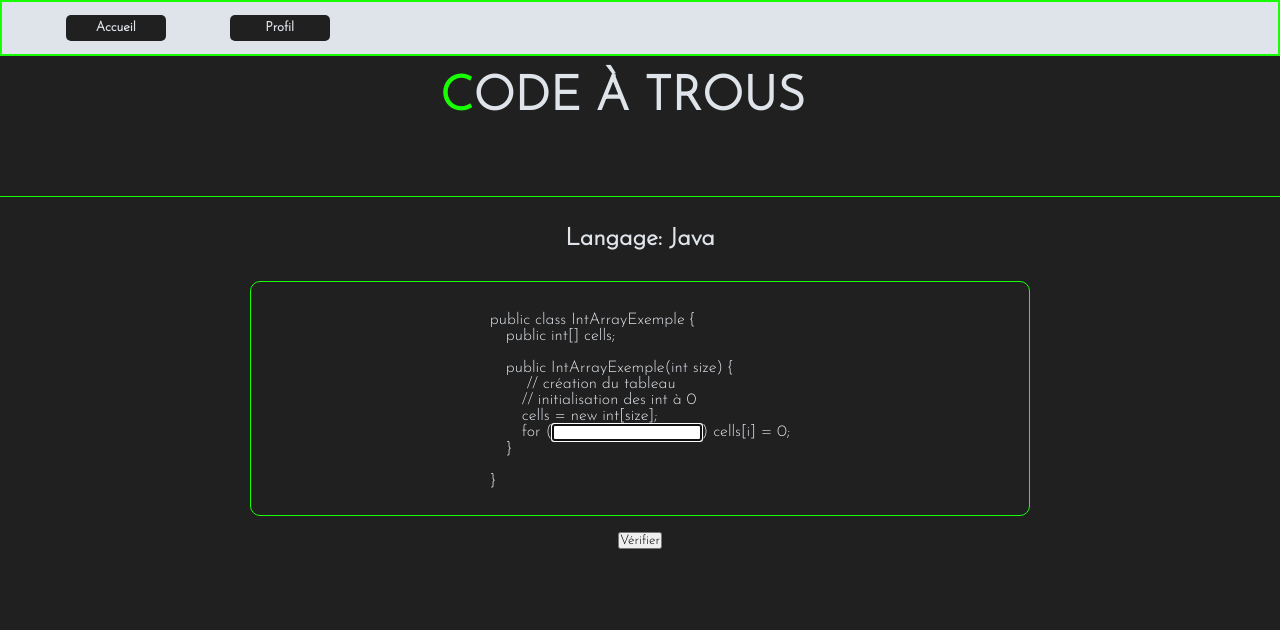
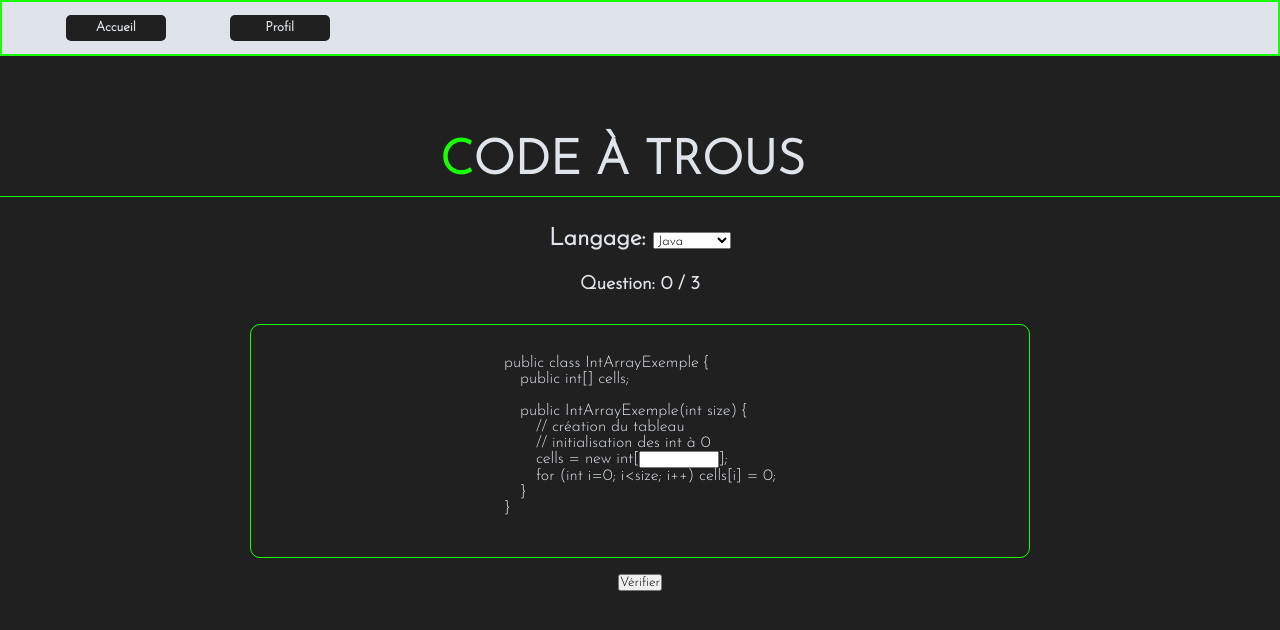
Before and after one commit to Emiliolosbostos/Projet-tuteure-s3, a PHP site: page /client/codeAtrous.php in a window 1280 px wide. Shown: the top 630 px of the page. Run offline with PHP 8.4, Linux system fonts and the light colour scheme.

Commit message:
Amélioration code a trou

```diff
--- a/assets/css/codeAtrous.css
+++ b/assets/css/codeAtrous.css
@@ -32,16 +32,24 @@ h1, h2, #code {
     justify-items: center;
 }
 
+#submit {
+    margin-left: 85px;
+}
+
 #code {
     border: 1px #17ff02 groove;
     border-radius: 10px 10px 10px 10px;
     margin: 30px 250px 0px 250px;
     padding: 30px 0px 10px 0px;
+    padding-bottom: 25px;
 }
 
 h1 {
+    padding-top: 90px;
     margin-top: 90px;
+
 }
+
 
 hr {
     height: 1px;
--- a/assets/js/codeAtrous.js
+++ b/assets/js/codeAtrous.js
@@ -1,22 +1,323 @@
-function erreurl(numliste) {
-    laliste=eval("form1.liste"+numliste);
-    return laliste[laliste.selectedIndex].value;
+// - TROUVER DES QUESTIONS
+// - ARRANGER CSS
+
+
+
+// lis le select
+var language = document.getElementById("language").value;
+var selectElement = document.getElementById("language");
+selectElement.addEventListener('change', (event) => {
+    var language = event.target.value;
+    languageChange(language);
+});
+
+//initialisation variables
+var index=0;
+var score=0;
+var nbQuestion=0;
+//tableau questions
+var tabQuestions;
+var input = document.getElementById('answer');
+
+//Initialisation jeu
+init("Java");
+
+//Selon le langage choisi, crée un tableau avec les questions et réponses
+function setQuestion(language,index) {
+    switch (language) {
+        case 'Java':
+            tabQuestions = [
+                [
+                "<blockquote id=\"question\">\n" +
+                "            public class IntArrayExemple { <br>\n" +
+                "            &emsp;public int[] cells;<br>\n" +
+                "            <br>\n" +
+                "            &emsp;public IntArrayExemple(int size) { <br>\n" +
+                "            &emsp;&emsp;// création du tableau <br>\n" +
+                "            &emsp;&emsp;// initialisation des int à 0 <br>\n" +
+                "            &emsp;&emsp;cells = new int[<input name=\"rep1\" id=\"answer\" type=text size=10 maxlength=\"10\" checked></input>]; <br>\n" +
+                "            &emsp;&emsp;for (int i=0; i&lt;size; i++) cells[i] = 0; <br>\n" +
+                "            &emsp;} <br>\n" +
+                "            } <br>\n" +
+                "            <br>\n" +
+                "        </blockquote>",
+                "<blockquote id=\"question\">\n" +
+                "    public class IntArrayExemple { <br>\n" +
+                "    &emsp;public exemple2[] <input name=\"rep1\" id=\"answer\" type=text size=20 maxlength=\"20\" checked></input>;<br>\n" +
+                "    <br>\n" +
+                "    } <br>\n" +
+                "    <br>\n" +
+                "</blockquote>",
+                "<blockquote id=\"question\">\n" +
+                "    public class IntArrayExemple { <br>\n" +
+                "    &emsp;public exemple3[] <input name=\"rep1\" id=\"answer\" type=text size=20 maxlength=\"20\" checked></input>;<br>\n" +
+                "    <br>\n" +
+                "    } <br>\n" +
+                "    <br>\n" +
+                "</blockquote>"
+            ],
+                [
+                    "size",
+                    "answer",
+                    "answer"
+                ]
+            ];
+            setTotalQuestionNumber(tabQuestions[0].length);
+            break;
+        case 'Python':
+            tabQuestions = [
+                [
+                    "<blockquote id=\"question\">\n" +
+                    "            public class IntArrayExemple { <br>\n" +
+                    "            &emsp;public int[] cells;<br>\n" +
+                    "            <br>\n" +
+                    "            &emsp;public IntArrayExejgk hjfghdes int à 0 <br>\n" +
+                    "            &emsp;&emsp;cells = new int[<input name=\"rep1\" id=\"answer\" type=text size=10 maxlength=\"10\" checked></input>]; <br>\n" +
+                    "            &emsp;&emsp;for (int i=0; i&lt;size; i++) cells[i] = 0; <br>\n" +
+                    "            &emsp;} <br>\n" +
+                    "            } <br>\n" +
+                    "            <br>\n" +
+                    "        </blockquote>",
+                    "<blockquote id=\"question\">\n" +
+                    "    public class IntArrayExemple { <br>\n" +
+                    "    &emsp;public exemple2[] <input name=\"rep1\" id=\"answer\" type=text size=20 maxlength=\"20\" checked></input>;<br>\n" +
+                    "    <br>\n" +
+                    "    } <br>\n" +
+                    "    <br>\n" +
+                    "</blockquote>"
+                ],
+                [
+                    "size",
+                    "answer"
+                ]
+            ];
+            setTotalQuestionNumber(tabQuestions[0].length);
+            break;
+        case 'HTML':
+            tabQuestions = [
+                [
+                    "<blockquote id=\"question\">\n" +
+                    "            public class IntArrayExemple { <br>\n" +
+                    "            &emsp;public int[] cells;<br>\n" +
+                    "            <br>\n" +
+                    "            &emsp;public IntArrayExemple(int size) { <br>\n" +
+                    "            &emsp;&emsp;// création du tableau <br>\n" +
+                    "            &emsp;&emsp;// initialisation des int à 0 <br>\n" +
+                    "            &emsp;&emsp;cells = new int[<input name=\"rep1\" id=\"answer\" type=text size=10 maxlength=\"10\" checked></input>]; <br>\n" +
+                    "            &emsp;&emsp;for (int i=0; i&lt;size; i++) cells[i] = 0; <br>\n" +
+                    "            &emsp;} <br>\n" +
+                    "            } <br>\n" +
+                    "            <br>\n" +
+                    "        </blockquote>",
+                    "<blockquote id=\"question\">\n" +
+                    "    public class IntArrayExemple { <br>\n" +
+                    "    &emsp;public exemple2[] <input name=\"rep1\" id=\"answer\" type=text size=20 maxlength=\"20\" checked></input>;<br>\n" +
+                    "    <br>\n" +
+                    "    } <br>\n" +
+                    "    <br>\n" +
+                    "</blockquote>",
+                    "<blockquote id=\"question\">\n" +
+                    "    public class IntArrayExemple { <br>\n" +
+                    "    &emsp;public exemple3[] <input name=\"rep1\" id=\"answer\" type=text size=20 maxlength=\"20\" checked></input>;<br>\n" +
+                    "    <br>\n" +
+                    "    } <br>\n" +
+                    "    <br>\n" +
+                    "</blockquote>"
+                ],
+                [
+                    "size",
+                    "answer",
+                    "answer"
+                ]
+            ];
+            setTotalQuestionNumber(tabQuestions[0].length);
+            break;
+        case 'Javascript':
+            tabQuestions = [
+                [
+                    "<blockquote id=\"question\">\n" +
+                    "            public class IntArrayExemple { <br>\n" +
+                    "            &emsp;public int[] cells;<br>\n" +
+                    "            <br>\n" +
+                    "            &emsp;public IntArrayExemple(int size) { <br>\n" +
+                    "            &emsp;&emsp;// création du tableau <br>\n" +
+                    "            &emsp;&emsp;// initialisation des int à 0 <br>\n" +
+                    "            &emsp;&emsp;cells = new int[<input name=\"rep1\" id=\"answer\" type=text size=10 maxlength=\"10\" checked></input>]; <br>\n" +
+                    "            &emsp;&emsp;for (int i=0; i&lt;size; i++) cells[i] = 0; <br>\n" +
+                    "            &emsp;} <br>\n" +
+                    "            } <br>\n" +
+                    "            <br>\n" +
+                    "        </blockquote>",
+                    "<blockquote id=\"question\">\n" +
+                    "    public class IntArrayExemple { <br>\n" +
+                    "    &emsp;public exemple2[] <input name=\"rep1\" id=\"answer\" type=text size=20 maxlength=\"20\" checked></input>;<br>\n" +
+                    "    <br>\n" +
+                    "    } <br>\n" +
+                    "    <br>\n" +
+                    "</blockquote>",
+                    "<blockquote id=\"question\">\n" +
+                    "    public class IntArrayExemple { <br>\n" +
+                    "    &emsp;public exemple3[] <input name=\"rep1\" id=\"answer\" type=text size=20 maxlength=\"20\" checked></input>;<br>\n" +
+                    "    <br>\n" +
+                    "    } <br>\n" +
+                    "    <br>\n" +
+                    "</blockquote>"
+                ],
+                [
+                    "size",
+                    "answer",
+                    "answer"
+                ]
+            ];
+            setTotalQuestionNumber(tabQuestions[0].length);
+            break;
+        case 'C':
+            tabQuestions = [
+                [
+                    "<blockquote id=\"question\">\n" +
+                    "            public class IntArrayExemple { <br>\n" +
+                    "            &emsp;public int[] cells;<br>\n" +
+                    "            <br>\n" +
+                    "            &emsp;public IntArrayExemple(int size) { <br>\n" +
+                    "            &emsp;&emsp;// création du tableau <br>\n" +
+                    "            &emsp;&emsp;// initialisation des int à 0 <br>\n" +
+                    "            &emsp;&emsp;cells = new int[<input name=\"rep1\" id=\"answer\" type=text size=10 maxlength=\"10\" checked></input>]; <br>\n" +
+                    "            &emsp;&emsp;for (int i=0; i&lt;size; i++) cells[i] = 0; <br>\n" +
+                    "            &emsp;} <br>\n" +
+                    "            } <br>\n" +
+                    "            <br>\n" +
+                    "        </blockquote>",
+                    "<blockquote id=\"question\">\n" +
+                    "    public class IntArrayExemple { <br>\n" +
+                    "    &emsp;public exemple2[] <input name=\"rep1\" id=\"answer\" type=text size=20 maxlength=\"20\" checked></input>;<br>\n" +
+                    "    <br>\n" +
+                    "    } <br>\n" +
+                    "    <br>\n" +
+                    "</blockquote>",
+                    "<blockquote id=\"question\">\n" +
+                    "    public class IntArrayExemple { <br>\n" +
+                    "    &emsp;public exemple3[] <input name=\"rep1\" id=\"answer\" type=text size=20 maxlength=\"20\" checked></input>;<br>\n" +
+                    "    <br>\n" +
+                    "    } <br>\n" +
+                    "    <br>\n" +
+                    "</blockquote>"
+                ],
+                [
+                    "size",
+                    "answer",
+                    "answer"
+                ]
+            ];
+            setTotalQuestionNumber(tabQuestions[0].length);
+            break;
+        default:
+            tabQuestions = [
+                [
+                    "<blockquote id=\"question\">\n" +
+                    "            public class IntArrayExemple { <br>\n" +
+                    "            &emsp;public int[] cells;<br>\n" +
+                    "            <br>\n" +
+                    "            &emsp;public IntArrayExemple(int size) { <br>\n" +
+                    "            &emsp;&emsp;// création du tableau <br>\n" +
+                    "            &emsp;&emsp;// initialisation des int à 0 <br>\n" +
+                    "            &emsp;&emsp;cells = new int[<input name=\"rep1\" id=\"answer\" type=text size=10 maxlength=\"10\" checked></input>]; <br>\n" +
+                    "            &emsp;&emsp;for (int i=0; i&lt;size; i++) cells[i] = 0; <br>\n" +
+                    "            &emsp;} <br>\n" +
+                    "            } <br>\n" +
+                    "            <br>\n" +
+                    "        </blockquote>",
+                    "<blockquote id=\"question\">\n" +
+                    "    public class IntArrayExemple { <br>\n" +
+                    "    &emsp;public exemple2[] <input name=\"rep1\" id=\"answer\" type=text size=20 maxlength=\"20\" checked></input>;<br>\n" +
+                    "    <br>\n" +
+                    "    } <br>\n" +
+                    "    <br>\n" +
+                    "</blockquote>",
+                    "<blockquote id=\"question\">\n" +
+                    "    public class IntArrayExemple { <br>\n" +
+                    "    &emsp;public exemple3[] <input name=\"rep1\" id=\"answer\" type=text size=20 maxlength=\"20\" checked></input>;<br>\n" +
+                    "    <br>\n" +
+                    "    } <br>\n" +
+                    "    <br>\n" +
+                    "</blockquote>"
+                ],
+                [
+                    "size",
+                    "answer",
+                    "answer"
+                ]
+            ];
+            setTotalQuestionNumber(tabQuestions[0].length);
+            break;
+    }
+
+    console.log(tabQuestions[0].length)
+    if (index<=tabQuestions[0].length-1)
+        document.getElementById("code").innerHTML = tabQuestions[0][index];
+    else {
+        document.getElementById("code").innerHTML = "BRAVO, TU AS PARCOURU TOUTES LES QUESTIONS"
+        document.getElementById("check").innerHTML = "";
+        document.getElementById("question").textContent = "";
+    }
 }
 
-function message(erreurs) {
-    if (erreurs==0) alert('Bravo, aucune erreur !');
-    else if (erreurs==1) alert('Tu as fait une erreur !');
-    else alert('Tu as fait '+erreurs+' erreurs !');
+function languageChange(language) {
+    index=0;
+    score=0;
+    nbQuestion=0;
+    init(language);
+    // setQuestionNumber(value)
+    // setQuestion(language,index);
+}
+//appui du bouton vérifier
+function check() {
+    nbQuestion++;
+    setQuestionNumber(nbQuestion);
+    errors(index);
+    index++;
+
+    language = document.getElementById("language").value;
+    setQuestion(language,index);
+    // setScore(nbQuestion);
+    // document.getElementById("score").innerHTML = "Score: <span id=\"scoreNow\"></span> / <span id=\"scoreTotal\"></span>";
 }
 
-
-function verif1() {
-    erreurs=0;
-    if (form2.rep1.value!="int i=0; i<size; i++") erreurs++;
-    // if (form2.rep2.value!="180") erreurs++;
-    message(erreurs);
+//vérifie la réponse
+function errors(index) {
+    response = document.getElementById("response")
+    answer = document.getElementById("answer").value
+    console.log(answer);
+    if (answer==tabQuestions[1][index]) {
+        var txt = "Juste";
+        score++;
+    }
+    if (answer!=tabQuestions[1][index]) var txt = "Faux, la réponse était: "+tabQuestions[1][index];
+    document.getElementById("scoreNow").innerHTML=score;
+    alert(txt);
 }
 
-var input = document.getElementById('answer');
-input.focus();
-input.select();
+function setQuestionNumber(value){
+    document.getElementById("num").textContent = value;
+
+    if(nbQuestion>0) {
+        document.getElementById("score").innerHTML="Score: <span id=\"scoreNow\"></span> / <span id=\"scoreTotal\"></span>";
+        if(index<=tabQuestions[0].length-1)
+            document.getElementById("scoreTotal").textContent = value;
+    }
+}
+
+//met le nombre de question a value
+function setTotalQuestionNumber(value) {
+    totalQuestionNumberElement = document.getElementById("total");
+    totalQuestionNumberElement.textContent = value;
+}
+
+//initialise une partie
+function init(language){
+    document.getElementById("question").innerHTML = "Question: <span id=\"num\"></span> / <span id=\"total\"></span>";
+    document.getElementById("check").innerHTML = "<input type=button value=\"Vérifier\" onclick=\"check()\" ></input>";
+    document.getElementById("score").innerHTML="";
+    // document.getElementById("scoreNow").textContent="0";
+    setQuestion(language,index);
+    setQuestionNumber(nbQuestion);
+}
--- a/client/codeAtrous.php
+++ b/client/codeAtrous.php
@@ -15,34 +15,52 @@
     </h1>
     <p><hr></p>
 
-    <h2>Langage: Java</h2>
-    <form NAME="form2">
+    <h2>
+    <form method="post" action="codeAtrous.php">
+        <label for="language">Langage:</label>
+        <select class="language" name="language" id="language">
+            <option value="Java" <?php if(isset($_POST["language"]) && $_POST["language"]=="Java") echo("selected"); ?> >
+                Java
+            </option>
+            <option value="Python" <?php if(isset($_POST["language"]) && $_POST["language"]=="Python") echo("selected"); ?> >
+                Python
+            </option>
+            <option value="HTML" <?php if(isset($_POST["language"]) && $_POST["language"]=="HTML") echo("selected"); ?> >
+                HTML
+            </option>
+            <option value="Javascript" <?php if(isset($_POST["language"]) && $_POST["language"]=="Javascript") echo("selected"); ?> >
+                Javascript
+            </option>
+            <option value="C" <?php if(isset($_POST["language"]) && $_POST["language"]=="C") echo("selected"); ?> >
+                C
+            </option>
+        </select>
+        <br><br>
+    </h2>
+
+
+    <h3 align="center" id="question">
+    </h3>
+
+
+    <form method="post" action="codeAtrous.php" name="form2">
         <div id="code">
-            <blockquote>
-                public class IntArrayExemple { <br>
-                &emsp;public int[] cells;<br>
-                <br>
-                &emsp;public IntArrayExemple(int size) { <br>
-                &emsp;&emsp;  // création du tableau <br>
-                &emsp;&emsp;// initialisation des int à 0 <br>
-                &emsp;&emsp;cells = new int[size]; <br>
-                &emsp;&emsp;for (<input NAME="rep1" id="answer" TYPE=text SIZE=20 MAXLENGTH=20 checked></input>) cells[i] = 0; <br>
-                &emsp;} <br>
-                <br>
-                } <br>
-                <br>
-                <!--            <LI>-->
-                <!--                La somme des 3 angles d'un triangle est égale à-->
-                <!--                <INPUT NAME="rep2" TYPE=text SIZE=5 MAXLENGTH=5></INPUT>-->
-                <!--                degrés.-->
-                <!--            </LI>-->
-            </blockquote>
         </div>
         <br>
-        <div ALIGN=center>
-            <input TYPE=submit VALUE="Vérifier" ONCLICK="verif1()" ></input>
+        <div align="center" id="response">
+
+        <div>
+
+        <div align=center id="check">
+            <input type=button value="Vérifier" onclick="check()" ></input>
         </div>
     </form>
+
+    <br>
+
+    <div id="score">
+        Score: <span id="scoreNow"></span> / <span id="scoreTotal"></span>
+    </div>
 <script src="../assets/js/codeAtrous.js" type="text/javascript" ></script>
 </body>
 </html>
```
